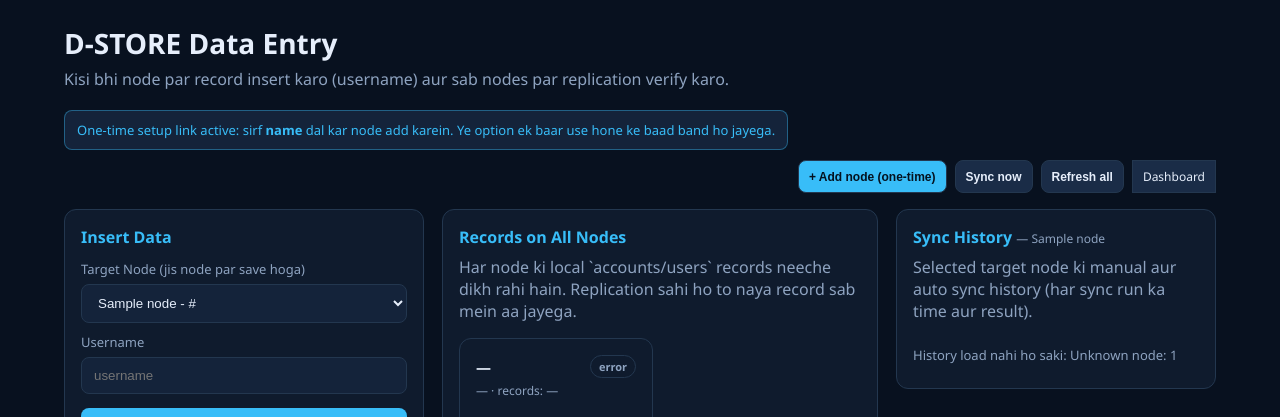
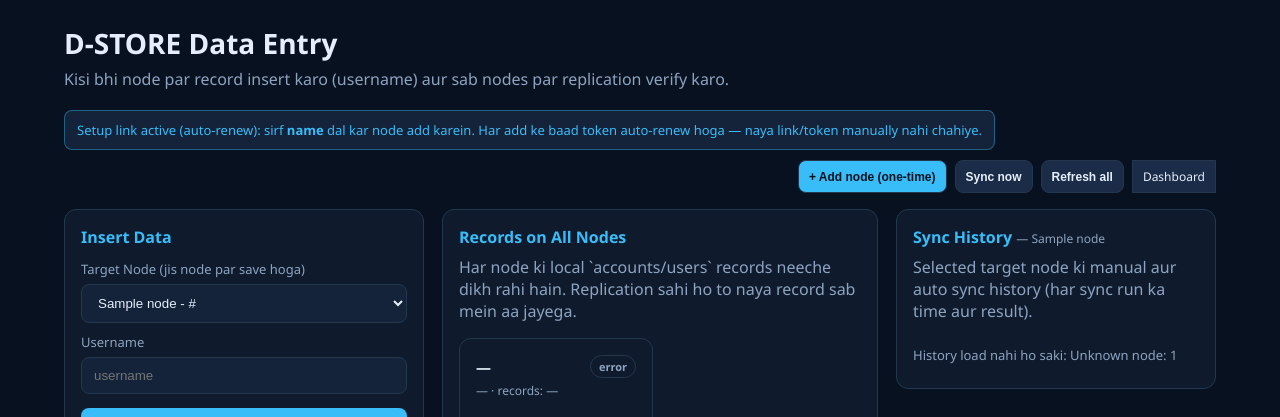
Before and after one commit to RafiddDev/Dstore-final, a Laravel app: template resources/views/data-entry.blade.php in a window 1280 px wide. Shown: the top 417 px of the page. Run offline with Laravel 12, Linux system fonts and the light colour scheme; the template is opened without the code that fills it: most values are stand-ins (such as "Sample title", 1, 10 or a date in 2020).

Commit message:
feat: auto-renew node add setup token (no new link needed)

```diff
--- a/app/Http/Controllers/DataEntryController.php
+++ b/app/Http/Controllers/DataEntryController.php
@@ -487,7 +487,7 @@ class DataEntryController extends Controller
                 ], JSON_UNESCAPED_SLASHES | JSON_PRETTY_PRINT));
             }
 
-            // One-time setup token consumed after successful add
+            // Token rotated after successful add so same URL works for next node (no manual new link needed)
             $this->consumeSetupToken($setupToken);
 
             return response()->json([
@@ -496,8 +496,8 @@ class DataEntryController extends Controller
                 'storage_path' => $storageRoot,
                 'registered_in' => $selfId,
                 'dashboard_url' => route('dashboard.isolated', ['node' => $id], false),
-                'setup_consumed' => true,
-                'message' => "Node '{$name}' add ho gaya (one-time setup use ho chuka). Ab new PC par is node ko run/connect karna hoga.",
+                'setup_rotated' => true,
+                'message' => "Node '{$name}' add ho gaya. Setup link/token auto-renew ho gaya — ab isi URL se agla node bhi add kar sakte hain.",
                 'next_steps' => [
                     "Is node folder ko target PC par rakhein (nodes/{$id}/...) ya wahan project copy karke isi storage ko use karein.",
                     "Target PC par .env.{$id} banayein (DSTORE_NODE_ID={$id}, DSTORE_NODE_NAME, DSTORE_REGION, DSTORE_PUBLIC_URL={$url}, DSTORE_STORAGE_PATH=nodes/{$id}/storage/dstore, DSTORE_PEERS aur peer URLs).",
@@ -792,12 +792,25 @@ class DataEntryController extends Controller
 
     private function consumeSetupToken(string $token): void
     {
+        // Auto-renew: rotate to a fresh token so the same URL keeps working for next node add.
+        $this->rotateSetupToken($token);
+    }
+
+    private function rotateSetupToken(string $usedToken): void
+    {
         $path = $this->setupTokenPath();
         $data = $this->readSetupToken();
-        if (!is_array($data) || ($data['token'] ?? '') !== $token) return;
-        $data['used_at'] = gmdate('Y-m-d\TH:i:s\Z');
-        $data['used_by'] = $token;
-        @file_put_contents($path, json_encode($data, JSON_UNESCAPED_SLASHES | JSON_PRETTY_PRINT));
+        if (!is_array($data) || ($data['token'] ?? '') !== $usedToken) return;
+
+        $new = [
+            'token' => bin2hex(random_bytes(16)),
+            'created_at' => gmdate('Y-m-d\TH:i:s\Z'),
+            'used_at' => null,
+            'purpose' => (string) ($data['purpose'] ?? 'node add (auto-renew)'),
+            'rotated_at' => gmdate('Y-m-d\TH:i:s\Z'),
+            'last_used_token' => $usedToken,
+        ];
+        @file_put_contents($path, json_encode($new, JSON_UNESCAPED_SLASHES | JSON_PRETTY_PRINT));
     }
 
     private function guessClientHost(Request $request): string
--- a/resources/views/data-entry.blade.php
+++ b/resources/views/data-entry.blade.php
@@ -64,7 +64,7 @@
             <h1>D-STORE Data Entry</h1>
             <p class="sub">Kisi bhi node par record insert karo (username) aur sab nodes par replication verify karo.</p>
             @if(!empty($setupMode))
-                <div class="msg" style="margin-top:8px;border-color:rgba(56,189,248,.4);color:var(--accent)">One-time setup link active: sirf <strong>name</strong> dal kar node add karein. Ye option ek baar use hone ke baad band ho jayega.</div>
+                <div class="msg" style="margin-top:8px;border-color:rgba(56,189,248,.4);color:var(--accent)">Setup link active (auto-renew): sirf <strong>name</strong> dal kar node add karein. Har add ke baad token auto-renew hoga — naya link/token manually nahi chahiye.</div>
             @endif
         </div>
         <div class="top-actions">
@@ -121,7 +121,7 @@
 <div id="addNodeModal" class="modal-backdrop" aria-hidden="true">
     <div class="modal" role="dialog" aria-modal="true" aria-labelledby="addNodeTitle">
         <h3 id="addNodeTitle">Add New Node (One-time)</h3>
-        <p>Sirf <strong>node ka naam</strong> likhein — ID, port aur URL auto-generate honge. Ye setup link <strong>sirf ek baar</strong> kaam karega; node add hote hi band ho jayega.</p>
+        <p>Sirf <strong>node ka naam</strong> likhein — ID, port aur URL auto-generate honge. Har node add ke baad setup link/token <strong>auto-renew</strong> ho jata hai, is liye naya link/token manually nahi chahiye.</p>
         <form id="addNodeForm">
             <div class="modal-grid">
                 <div class="full">
@@ -451,9 +451,10 @@ if (SETUP_MODE) {
         + '\nStorage: ' + (data.storage_path || ('nodes/'+(data.node?.node_id||payload.id)+'/storage/dstore'))
         + '\nPublic key: ' + (data.node?.public_key || '-')
         + '\nFingerprint: ' + (data.node?.fingerprint || '-')
-        + '\n\nOne-time setup link ab use ho chuki hai. Is page ko refresh karne par Add node option nahi rahega.'
+        + '\n\nSetup link auto-renew ho gaya hai. Isi URL se agla node add karne ke liye page refresh karein ya Add node dobara use karein.'
         + steps;
-      const addBtn = document.getElementById('addNodeBtn'); if (addBtn) addBtn.style.display = 'none';
+      // Auto-renew: keep button available for next node add (same URL)
+      const addBtn = document.getElementById('addNodeBtn'); if (addBtn) addBtn.style.display = '';
     } catch(err){
       msg.className='msg bad';
       msg.textContent = 'Add node failed: ' + err.message;
```
